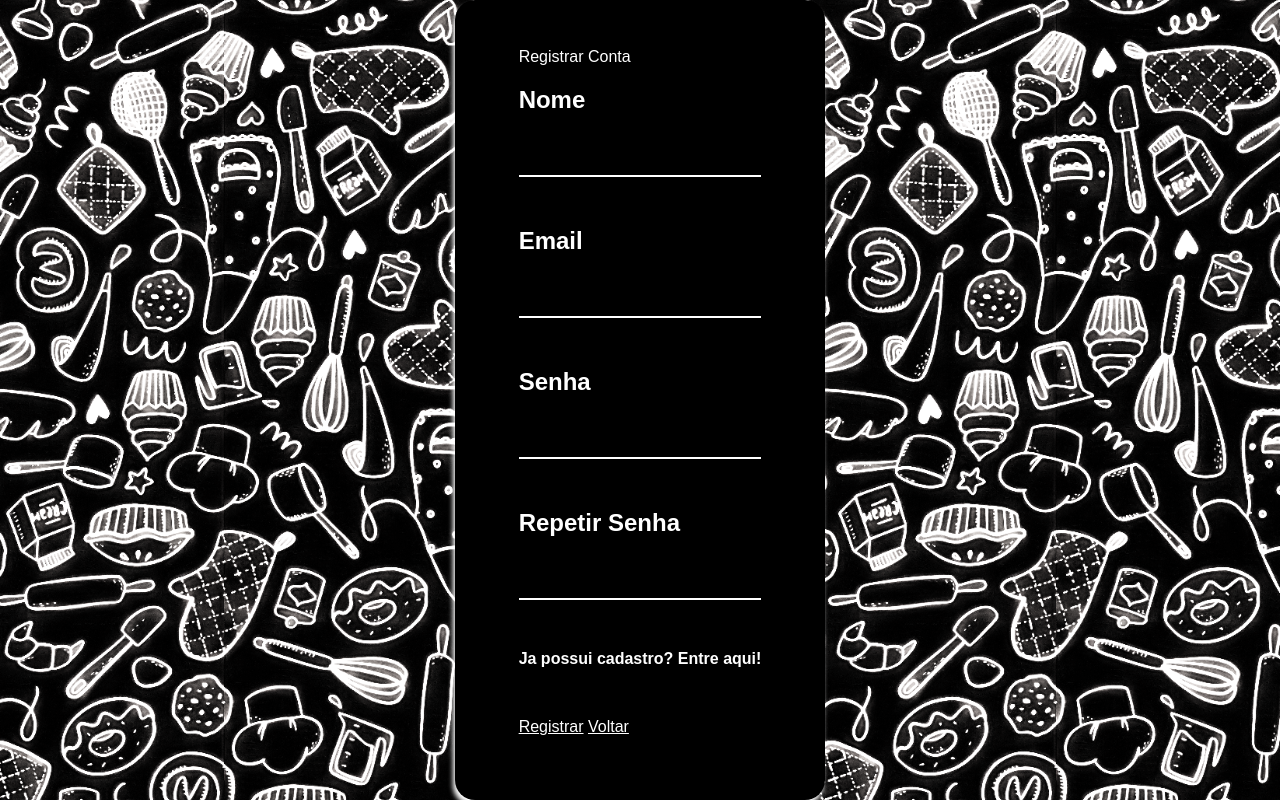
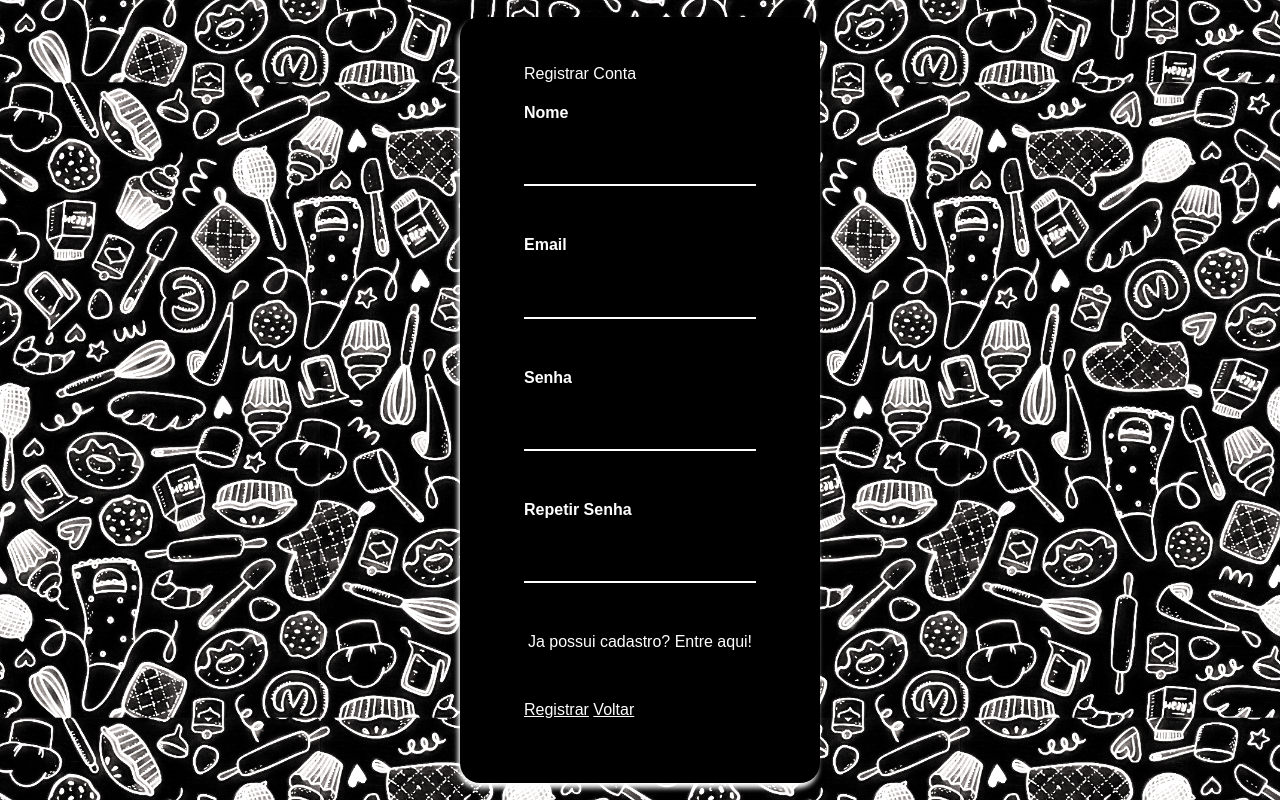
Before and after one commit to Joviviz/Site-Restaurante-Take-Out, a Flask app: template app/views/register.html in a window 1280 px wide. Run offline with Flask 3, Linux system fonts and the light colour scheme; the template is opened without the code that fills it, so the values that code supplies are empty.

Commit message:
login and register size font modified

```diff
--- a/app/views/login.html
+++ b/app/views/login.html
@@ -5,11 +5,11 @@
 <div class="form-container">
   <p class="form-title display-4">Entrar na Conta</p>
   <div class="input-wrap">
-    <h2 class="input-label">Email</h2>
+    <h4 class="input-label">Email</h4>
     <input type="text" class="input-field" required />
   </div>
   <div class="input-wrap">
-    <h2 class="input-label">Senha</h2>
+    <h4 class="input-label">Senha</h4>
     <input type="text" class="input-field" required />
   </div>
   <div class="input-wrap">
--- a/app/views/register.html
+++ b/app/views/register.html
@@ -5,25 +5,25 @@
 <div class="form-container">
   <p class="form-title display-4">Registrar Conta</p>
   <div class="input-wrap">
-    <h2 class="input-label">Nome</h2>
+    <h4 class="input-label">Nome</h4>
     <input type="text" class="input-field" required />
   </div>
   <div class="input-wrap">
-    <h2 class="input-label">Email</h2>
+    <h4 class="input-label">Email</h4>
     <input type="text" class="input-field" required />
   </div>
   <div class="input-wrap">
-    <h2 class="input-label">Senha</h2>
+    <h4 class="input-label">Senha</h4>
     <input type="text" class="input-field" required />
   </div>
   <div class="input-wrap">
-    <h2 class="input-label">Repetir Senha</h2>
+    <h4 class="input-label">Repetir Senha</h4>
     <input type="text" class="input-field" required />
   </div>
   <div class="input-wrap">
-    <h4 class="input-link">
+    <p class="input-link">
       <a href="#!login"> Ja possui cadastro? Entre aqui! </a>
-    </h4>
+    </p>
   </div>
 
   <div class="actions">
--- a/app/views/static/css/loginRegister.css
+++ b/app/views/static/css/loginRegister.css
@@ -19,7 +19,7 @@ body {
   background-color: var(--dark-night);
 
   background-image: url('../imgs/food-bg.png');
-  background-size: 65%;
+  background-size: 50%;
   background-position: center;
   background-attachment: fixed;
   background-repeat: repeat;
```
